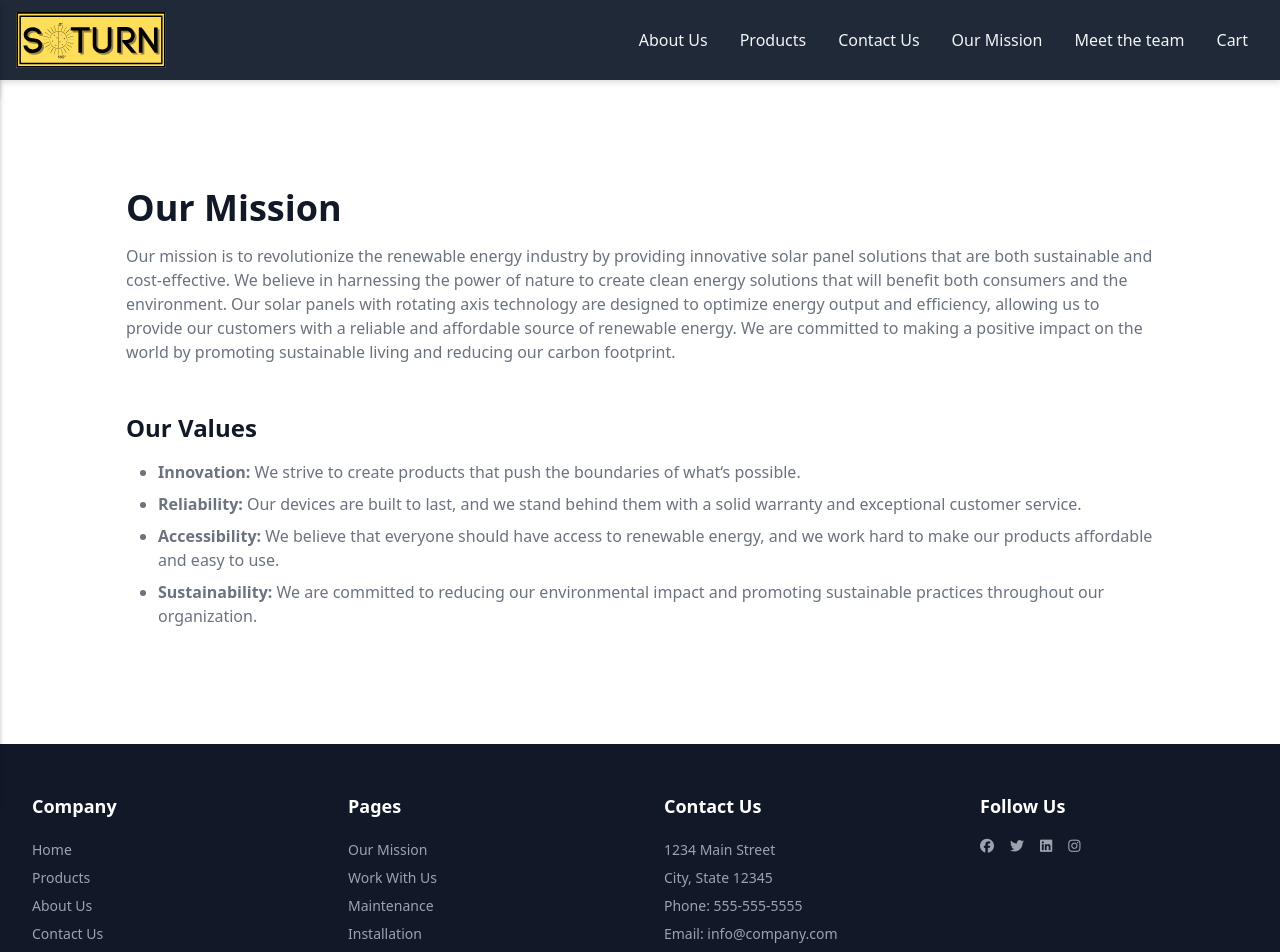
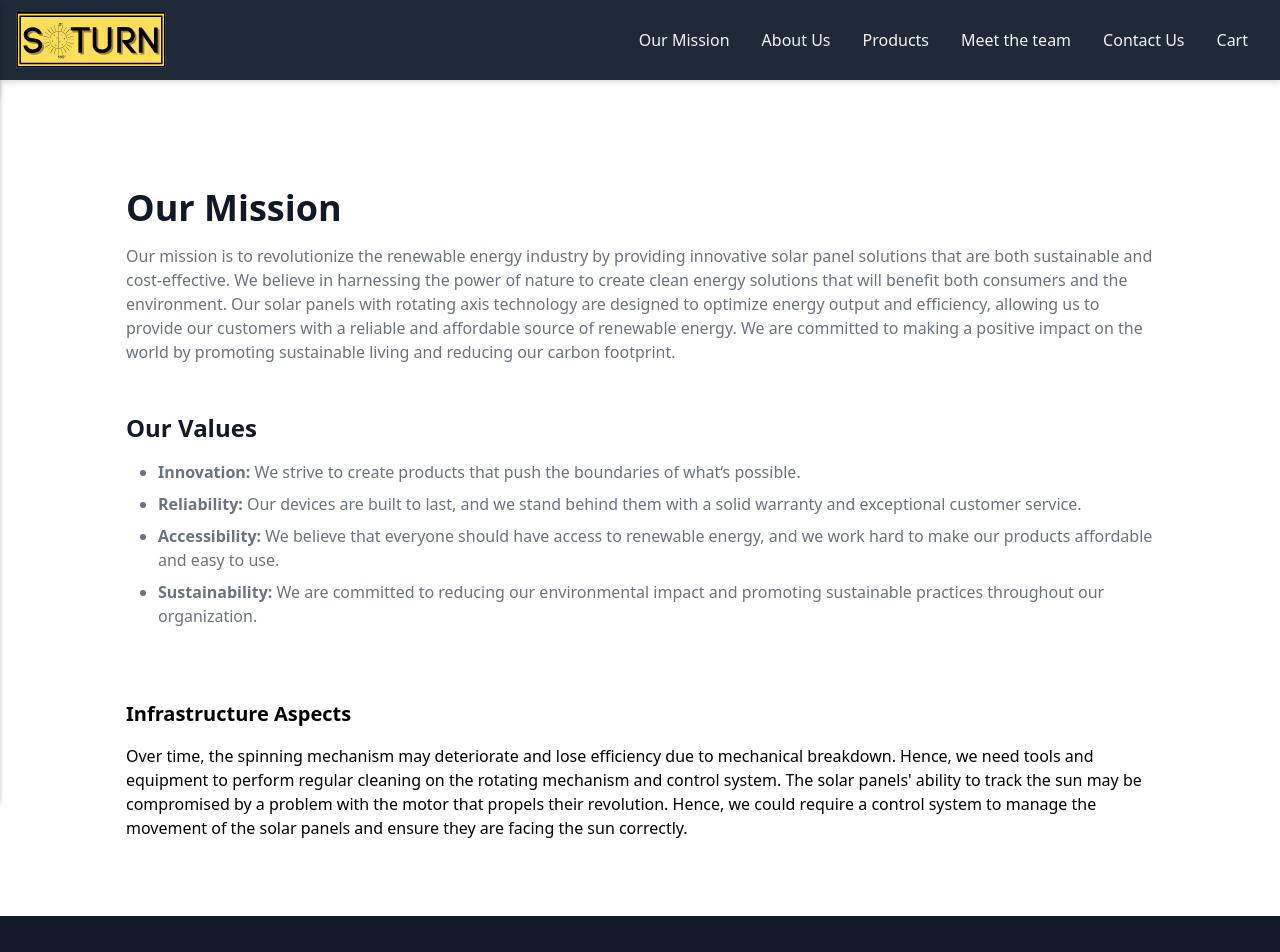
Before and after one commit to Thomas13702/solar_panel_website, a Next.js app: page /ourMission in a window 1280 px wide. Shown: the top 952 px of the page. Built offline with nearby package versions, Linux system fonts and the light colour scheme.

Commit message:
Added carousel and Navbar changes

```diff
--- a/src/components/Navbar.js
+++ b/src/components/Navbar.js
@@ -26,6 +26,17 @@ function MobileNav({ open, setOpen }) {
       </div>
       <div className="flex flex-col ml-4 ">
         <Link
+          className="text-xl font-normal my-4 text-gray-900"
+          href="/ourMission"
+          onClick={() =>
+            setTimeout(() => {
+              setOpen(!open);
+            }, 100)
+          }
+        >
+          Our Mission
+        </Link>
+        <Link
           className="text-xl  font-normal my-4 text-gray-900"
           href="/about"
           onClick={() =>
@@ -47,6 +58,17 @@ function MobileNav({ open, setOpen }) {
         >
           Products
         </Link>
+        <Link
+          className="text-xl font-normal my-4 text-gray-900"
+          href="/meetTeam"
+          onClick={() =>
+            setTimeout(() => {
+              setOpen(!open);
+            }, 100)
+          }
+        >
+          Meet the team
+        </Link>
 
         <Link
           className="text-xl font-normal my-4 text-gray-900"
@@ -59,28 +81,7 @@ function MobileNav({ open, setOpen }) {
         >
           Contact Us
         </Link>
-        <Link
-          className="text-xl font-normal my-4 text-gray-900"
-          href="/ourMission"
-          onClick={() =>
-            setTimeout(() => {
-              setOpen(!open);
-            }, 100)
-          }
-        >
-          Our Mission
-        </Link>
-        <Link
-          className="text-xl font-normal my-4 text-gray-900"
-          href="/meetTeam"
-          onClick={() =>
-            setTimeout(() => {
-              setOpen(!open);
-            }, 100)
-          }
-        >
-          Meet the team
-        </Link>
+
         <Link
           className="text-xl font-normal my-4 text-gray-900"
           href="/cart"
@@ -133,11 +134,12 @@ export default function Navbar() {
         </div>
 
         <div className="hidden md:flex text-gray-100 items-center">
+          <NavLink to="/ourMission">Our Mission</NavLink>
           <NavLink to="/about">About Us</NavLink>
           <NavLink to="/product">Products</NavLink>
+
+          <NavLink to="/meetTeam">Meet the team</NavLink>
           <NavLink to="/contact">Contact Us</NavLink>
-          <NavLink to="/ourMission">Our Mission</NavLink>
-          <NavLink to="/meetTeam">Meet the team</NavLink>
           <NavLink to="/cart">Cart</NavLink>
         </div>
       </div>
--- a/src/pages/meetTeam.js
+++ b/src/pages/meetTeam.js
@@ -14,19 +14,20 @@ const photos = [
   // Add more photos here
 ];
 
-export default function ourMission() {
+export default function MeetTheTeam() {
   return (
     <Layout>
       <h1 className="text-center text-4xl font-bold mb-8">Meet the team</h1>
-      <div className="grid grid-cols-4 gap-4">
+      <div className="grid grid-cols-2 md:grid-cols-4 gap-4">
         {photos.map((photo) => (
           <div key={photo.src}>
             <div className="flex items-center justify-center ">
               <Image
                 src={photo.src}
                 alt={photo.caption}
-                width={200}
-                height={500}
+                width={400}
+                height={300}
+                className="w-full h-full object-cover"
               />
             </div>
             <div className="text-center">
--- a/src/pages/ourMission.js
+++ b/src/pages/ourMission.js
@@ -1,7 +1,55 @@
 import Layout from "@/components/Layout";
 import React from "react";
+import { useState, useEffect } from "react";
 
-export default function ourMission() {
+const slides = [
+  {
+    title: "Infrastructure Aspects",
+    content:
+      "Over time, the spinning mechanism may deteriorate and lose efficiency due to mechanical breakdown. Hence, we need tools and equipment to perform regular cleaning on the rotating mechanism and control system. The solar panels' ability to track the sun may be compromised by a problem with the motor that propels their revolution. Hence, we could require a control system to manage the movement of the solar panels and ensure they are facing the sun correctly.",
+  },
+  {
+    title: "Resources or Infrastructure",
+    content:
+      "Motors to drive the rotation of the solar panels. The motors used to drive the rotation of the solar panels are also considered a fixed asset, as they are integral to the functioning of the system and are not intended to be sold. Potential tools and equipment used to install the solar panels, such as scaffolding, ladders, and electrical wiring.",
+  },
+  {
+    title: "Value Proposition",
+    content:
+      "Renewable energy which will be used to power homes, businesses and other buildings. In addition, it, other products and service include the hardware and components required to generate the energy including the motor for rotation. The direct values are increased energy efficiency and cost savings by maximizing the exposure to sunlight. With our product we are helping to solve the global issue of the energy crisis. Hence, if we can improve on renewable energy devices that already exist, not only will it make more people want to invest in solar panels, but also it targets the customers who are clearly already concerned about saving energy to improve their solar panels to get the maximum benefit. Hence, there is a large target market.",
+  },
+  {
+    title: "Market Aspects",
+    content:
+      "We are operating in a business to consumer market. The target customers include residential customers such as homeowners and commercial customers i.e., businesses. We have potential competitors in;, SunPower, SolarEdge, NEXTracker. However, we have achieved product development in creating a new product that the market hasn't seen yet. So, by marketing this USP we can succeed among our competitors. Moreover, we will provide exceptional customer service and build strong relationship with the customer. To build relationships with the customers we will be keeping them informed about the status of their solar panel system providing updates on maintenance and performance and answering any questions they may have. We will provide training on how to use and maintain the solar panel system.",
+  },
+  {
+    title: "Finance Aspects",
+    content:
+      "To finance the development and launch of the product, there are several options for raising capital, including: Self-funding: The founders of the company can provide the initial capital required to launch the product by using personal savings or other sources of personal financing. Strategic partnerships and collaborations by partnering with larger companies or organizations that share an interest in renewable energy to provide financing or other resources for the development and launch of the product. Our product will attract the attention of the government due to the renewable energy targets that we will help reach, so we can potentially acquire government funding.",
+  },
+];
+
+export default function OurMission() {
+  const [currentSlide, setCurrentSlide] = useState(0);
+
+  useEffect(() => {
+    const timer = setInterval(() => {
+      setCurrentSlide((currentSlide) => (currentSlide + 1) % slides.length);
+    }, 10000);
+    return () => clearInterval(timer);
+  }, [slides.length]);
+
+  const prevSlide = () => {
+    setCurrentSlide((currentSlide) =>
+      currentSlide === 0 ? slides.length - 1 : currentSlide - 1
+    );
+  };
+
+  const nextSlide = () => {
+    setCurrentSlide((currentSlide) => (currentSlide + 1) % slides.length);
+  };
+
   return (
     <Layout>
       <div className="max-w-7xl mx-auto px-4 sm:px-6 lg:px-8 py-12">
@@ -41,6 +89,61 @@ export default function ourMission() {
           </li>
         </ul>
       </div>
+      <div className="mx-auto px-4">
+        <div className="relative overflow-hidden rounded-lg">
+          <div className="absolute inset-0 z-10 w-full h-full "></div>
+          <div className="relative z-20 text-black flex items-center justify-center h-full">
+            <div className="w-full p-4">
+              <h2 className="text-xl font-bold mb-4">
+                {slides[currentSlide].title}
+              </h2>
+              <p className="text-base">{slides[currentSlide].content}</p>
+            </div>
+          </div>
+          <button
+            className="absolute left-0 top-0 bottom-0 z-30 px-4 py-6 text-white hover:bg-gray-900 transition duration-300 ease-in-out focus:outline-none"
+            onClick={() =>
+              setCurrentSlide((prev) =>
+                prev === 0 ? slides.length - 1 : prev - 1
+              )
+            }
+          >
+            <svg
+              xmlns="http://www.w3.org/2000/svg"
+              viewBox="0 0 24 24"
+              fill="currentColor"
+              className="h-6 w-6"
+            >
+              <path
+                fillRule="evenodd"
+                d="M15.41 7.41L14 6l-6 6 6 6 1.41-1.41L9.83 12z"
+                clipRule="evenodd"
+              />
+            </svg>
+          </button>
+          <button
+            className="absolute right-0 top-0 bottom-0 z-30 px-4 py-6 text-white hover:bg-gray-900 transition duration-300 ease-in-out focus:outline-none"
+            onClick={() =>
+              setCurrentSlide((prev) =>
+                prev === slides.length - 1 ? 0 : prev + 1
+              )
+            }
+          >
+            <svg
+              xmlns="http://www.w3.org/2000/svg"
+              viewBox="0 0 24 24"
+              fill="currentColor"
+              className="h-6 w-6"
+            >
+              <path
+                fillRule="evenodd"
+                d="M8.59 16.41L10 18l6-6-6-6-1.41 1.41L14.17 12z"
+                clipRule="evenodd"
+              />
+            </svg>
+          </button>
+        </div>
+      </div>
     </Layout>
   );
 }
```
